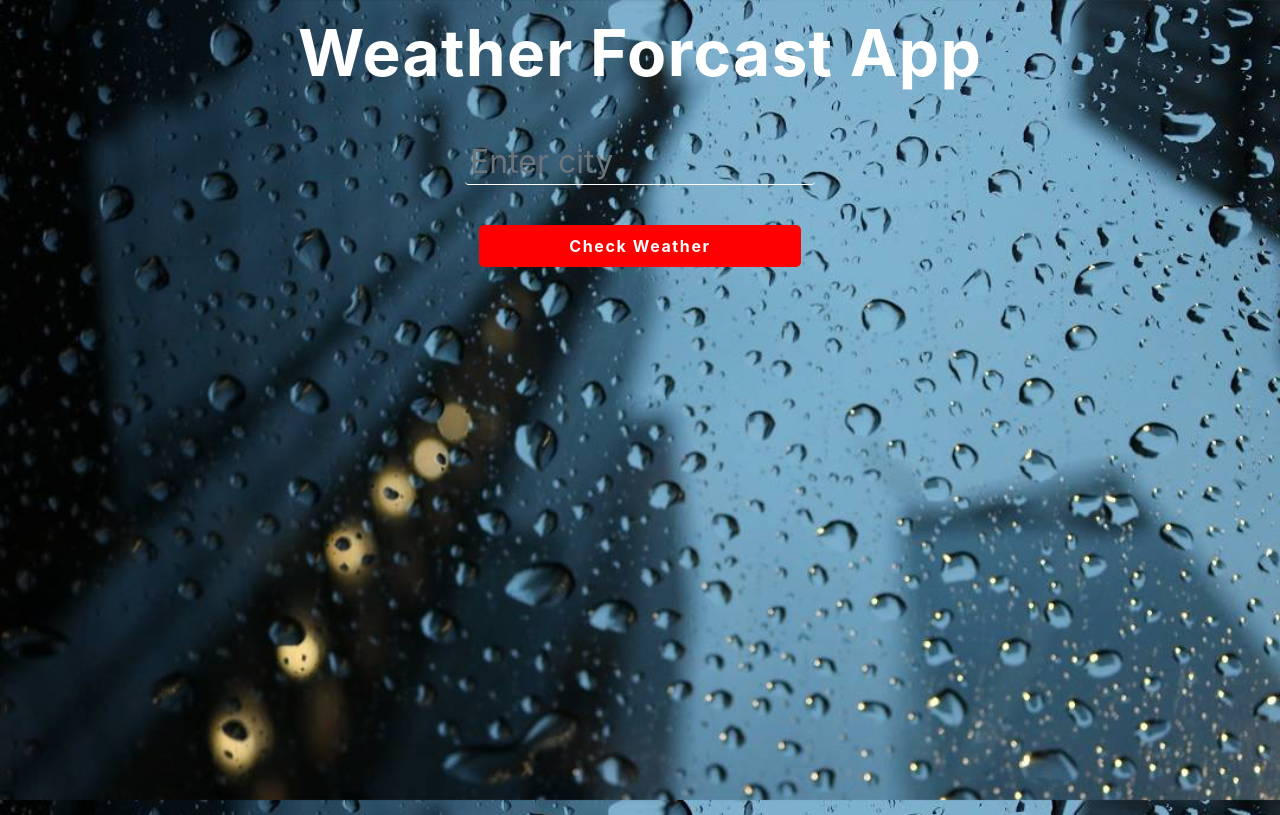
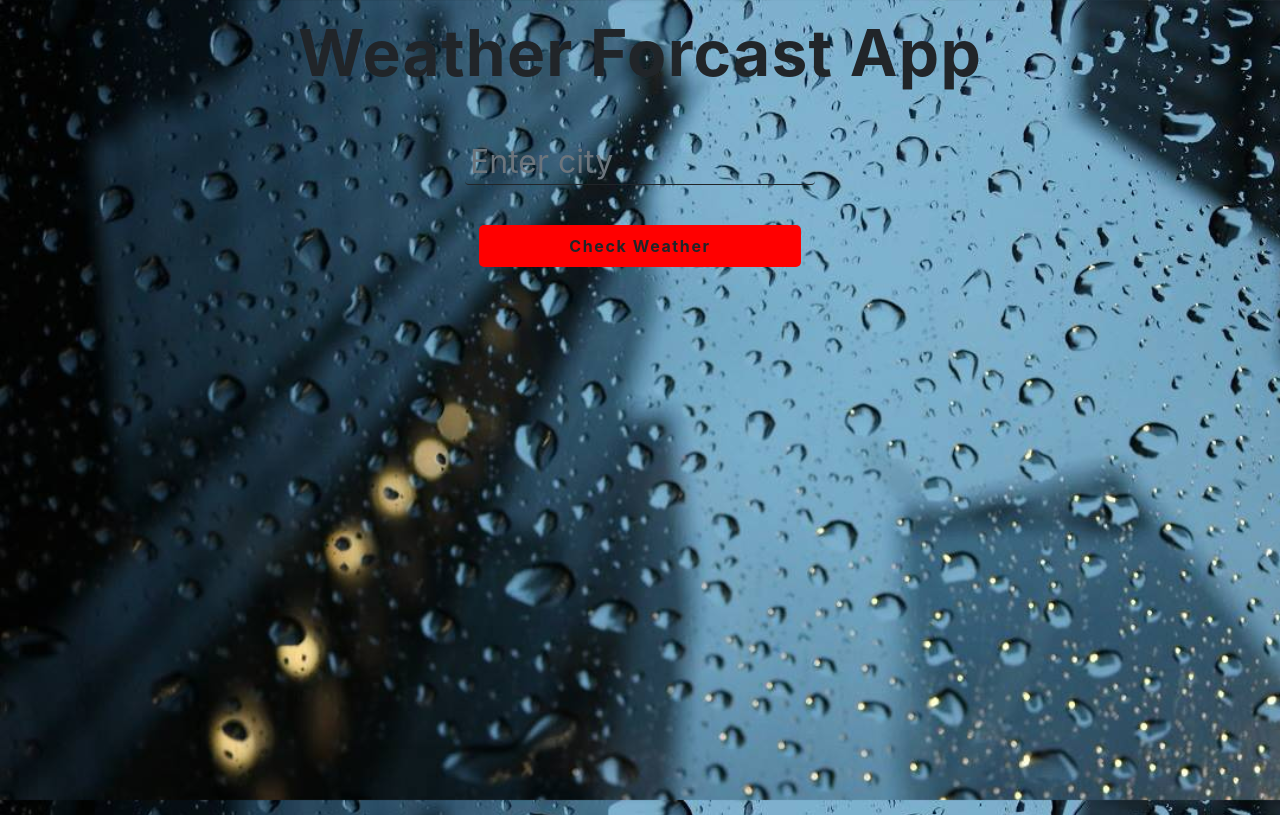
Before and after one commit to hvs42/Weather-Forcast-Application, a React (Create React App) app: page / in a window 1280 px wide. Built offline with nearby package versions, Linux system fonts and the light colour scheme.

Commit message:
commited changes bg

```diff
--- /dev/null
+++ b/public/index.css
@@ -0,0 +1,11 @@
+html, body, #root{ margin: 0;
+    height: 100%;
+    position: flex;
+}
+
+body {
+    overflow: hidden;
+    background-image: url('./images/water.jpg');
+    background-size: cover;
+    color: white;
+}
--- a/public/index.html
+++ b/public/index.html
@@ -15,6 +15,8 @@
       user's mobile device or desktop. See https://developers.google.com/web/fundamentals/web-app-manifest/
     -->
     <link rel="manifest" href="%PUBLIC_URL%/manifest.json" />
+
+    <link rel="stylesheet" href="./index.css">
     <!--
       Notice the use of %PUBLIC_URL% in the tags above.
       It will be replaced with the URL of the `public` folder during the build.
@@ -26,7 +28,6 @@
     -->
     <title>React App</title>
   </head>
-  <body style="background-image: url('./images/water.jpg'); background-size: cover; color: white; ">
     <noscript>You need to enable JavaScript to run this app.</noscript>
     <div id="root"></div>
     <!--
--- a/src/App.css
+++ b/src/App.css
@@ -1,8 +1,3 @@
-html, body, #app, #app>div {
-  height: 100%
-}
-
-
 .App {
   text-align: center;
 }
--- a/src/components/CitySelector.js
+++ b/src/components/CitySelector.js
@@ -4,7 +4,7 @@ import { makeStyles } from '@material-ui/core/styles';
 
 
 const useStyles = makeStyles({
-  root: {
+  roots: {
     minWidth: 275,
     color: 'var(--text_light)',
     margin: 'auto'
@@ -53,7 +53,7 @@ const CitySelector = ({onSearch}) => {
     const classes = useStyles();
 
     return (
-      <div className={classes.root}>
+      <div className={classes.roots}>
         <Row>
           <Col>
             <h1 className={classes.headings}>Weather Forcast App</h1>
```
Also changed, not shown: 1 other file (tests, documents, lock files or other folders).
